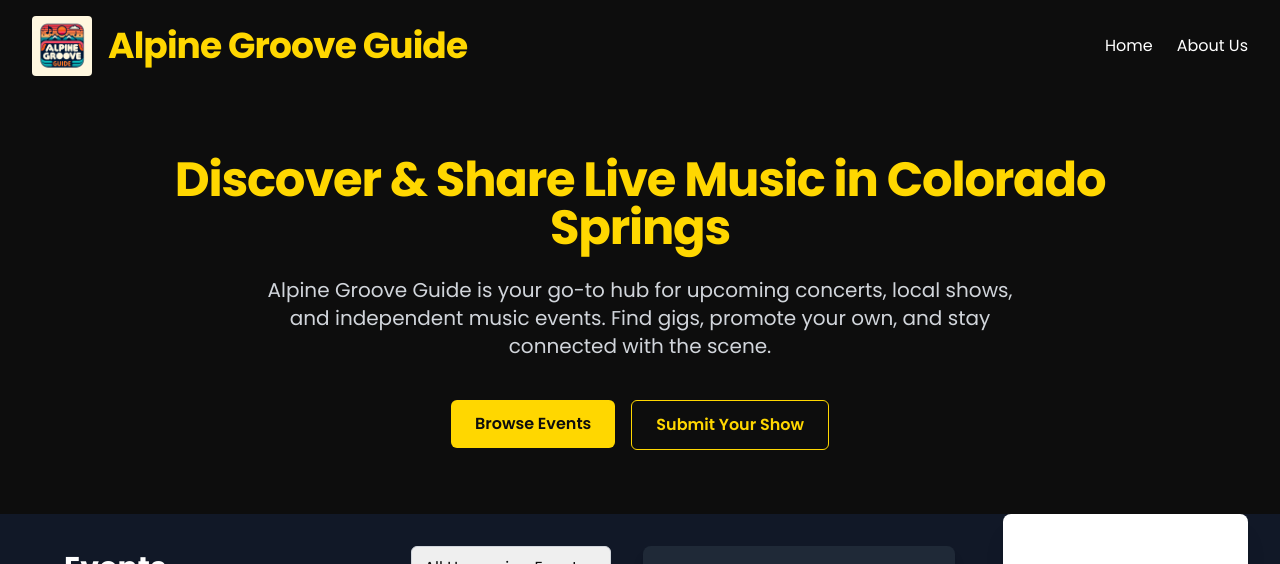
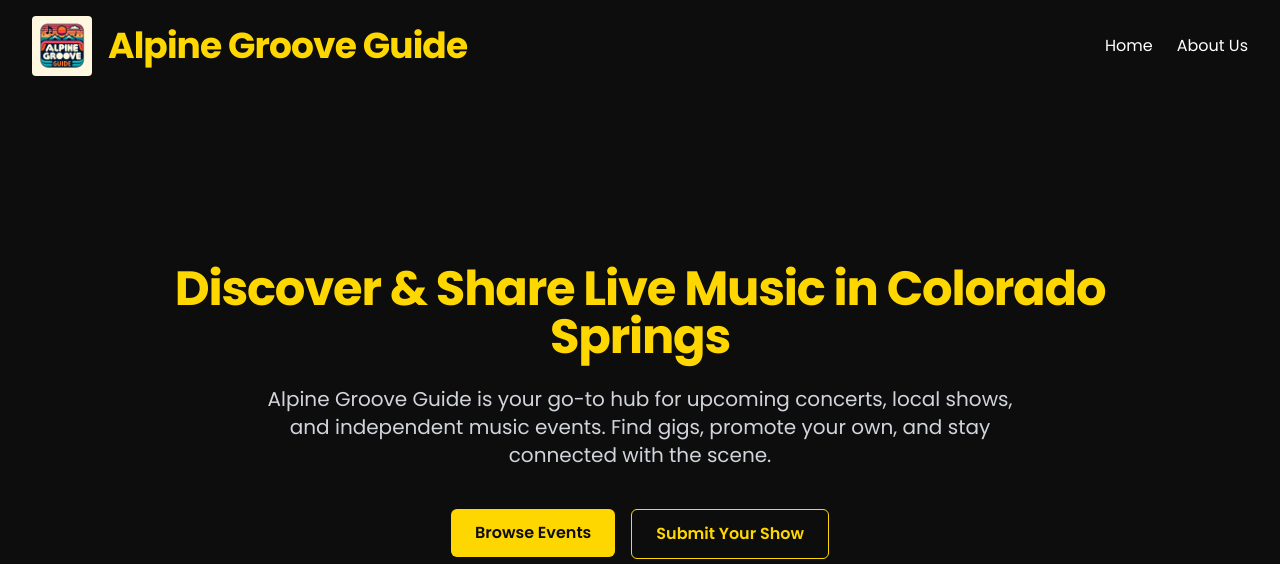
Before and after one commit to rpoole444/cos-livewire-fe, a Next.js app: page / in a window 1280 px wide. Shown: the top 564 px of the page. Built offline with nearby package versions, Linux system fonts and the light colour scheme; no server answers.

Commit message:
Refine Hero Section

```diff
--- a/src/components/HeroSection.tsx
+++ b/src/components/HeroSection.tsx
@@ -4,8 +4,8 @@ import Link from 'next/link';
 
 const HeroSection = () => {
   return (
-    <section className="bg-black text-white py-16 px-4 md:px-12 lg:px-24 text-center relative overflow-hidden">
-      <h1 className="text-4xl md:text-5xl font-extrabold tracking-tight text-gold mb-6">
+    <section className="bg-black text-white min-h-[80vh] py-16 px-4 md:px-12 lg:px-24 text-center flex flex-col justify-center items-center">
+      <h1 className="text-4xl md:text-5xl font-extrabold tracking-tight text-gold mb-6 transition duration-500 ease-in-out transform hover:-translate-y-1">
         Discover & Share Live Music in Colorado Springs
       </h1>
       <p className="text-lg md:text-xl text-gray-300 max-w-3xl mx-auto mb-10">
--- a/src/pages/index.tsx
+++ b/src/pages/index.tsx
@@ -87,7 +87,7 @@ export default function Home() {
       <div className="flex flex-1 flex-col md:flex-row gap-4 px-2 sm:px-4 lg:px-8">
         <main className="flex-grow p-4 md:p-8">
           <div className="flex flex-col lg:flex-row gap-4 md:gap-8">
-            <section className="flex-grow">
+            <section id="events" className="flex-grow scroll-mt-20">
               <div className="flex justify-between items-center mb-4">
                 <h1 className="text-2xl md:text-3xl font-bold">Events</h1>
                 <select
```
